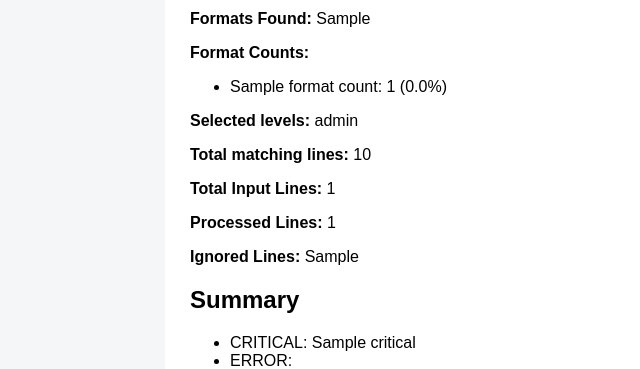
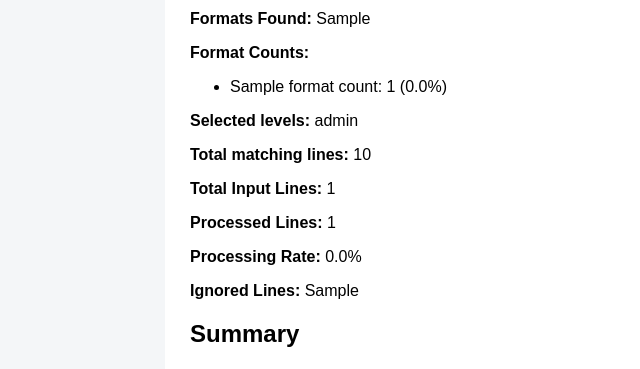
Before and after one commit to sattarab54/web_log_analyzer, a Flask app: template templates/results.html in a window 1280 px wide. Shown: the part 341-710 px from the top of the page, without its empty margins (0-640 px from the left). Run offline with Flask 3, Linux system fonts and the light colour scheme; the template is opened without the code that fills it: most values are stand-ins (such as "Sample title", 1, 10 or a date in 2020).

Commit message:
Add processing rate

```diff
--- a/app.py
+++ b/app.py
@@ -219,6 +219,12 @@ def index():
 
         processed_line_count = len(processed_lines)
 
+        processing_rate = (
+            processed_line_count / total_input_lines * 100
+            if total_input_lines
+            else 0
+        )
+
         start_datetime = None
         end_datetime = None
 
@@ -493,6 +499,7 @@ def index():
             total=len(results),
             total_input_lines=total_input_lines,
             processed_line_count=processed_line_count,
+            processing_rate=processing_rate,
             ignored_lines=ignored_lines,
             selected_levels=selected_levels,
             summary=summary,
--- a/templates/results.html
+++ b/templates/results.html
@@ -40,6 +40,7 @@
     <p><strong>Total matching lines:</strong> {{ total }}</p>
     <p><strong>Total Input Lines:</strong> {{ total_input_lines }}</p>
     <p><strong>Processed Lines:</strong> {{ processed_line_count }}</p>
+    <p><strong>Processing Rate:</strong> {{ "%.1f" | format(processing_rate) }}%</p>
     <p><strong>Ignored Lines:</strong> {{ ignored_lines }}</p>
 
     <h2>Summary</h2>
```
